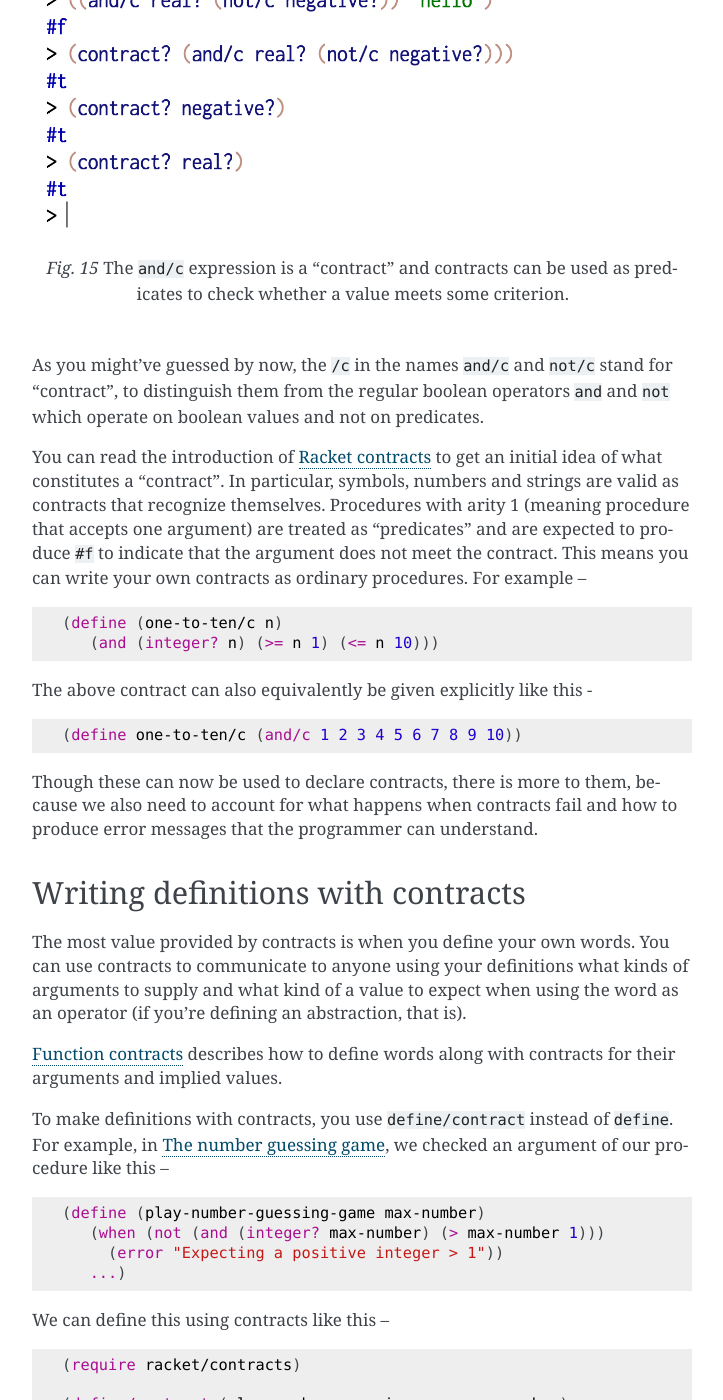
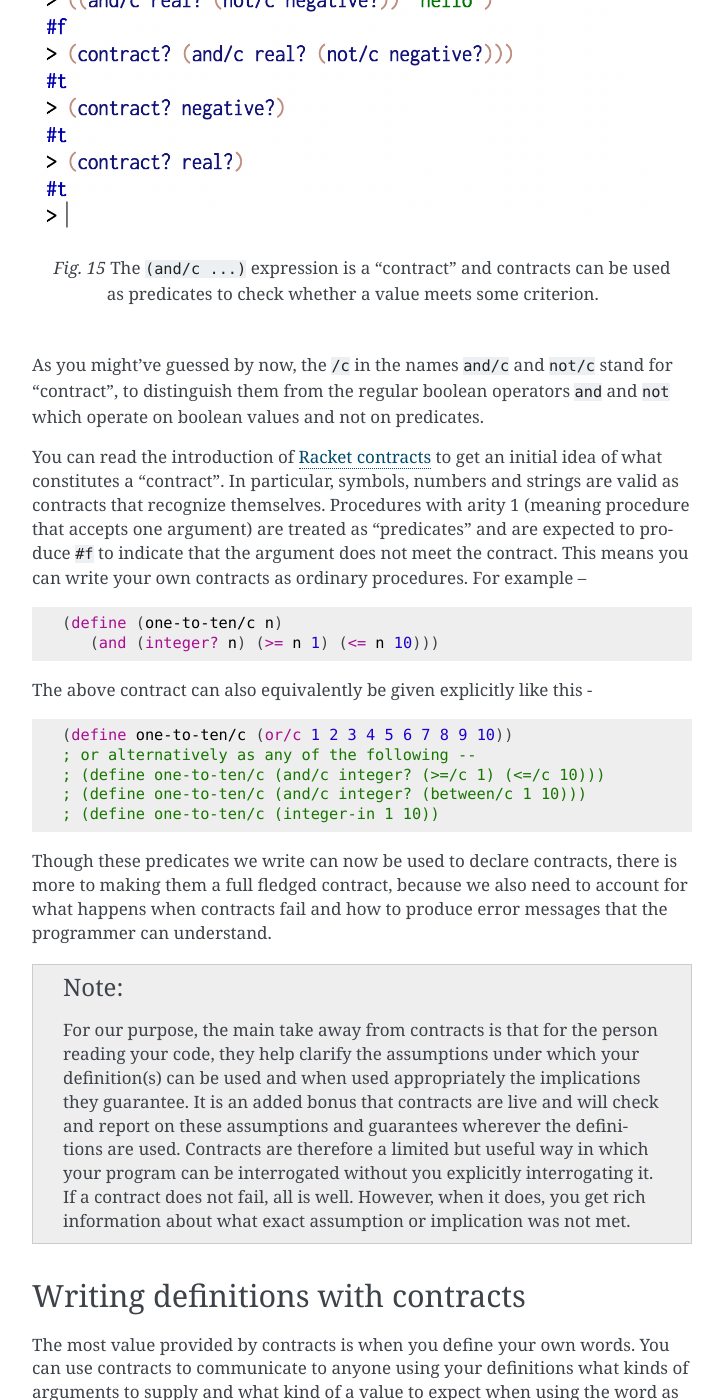
Before and after one commit to kreauniv/complit, a Sphinx documentation site: the page built from source/assumptions.rst, in a window 1280 px wide and 1400 px high, scrolled down 5105 px. Shown: the whole window, without its empty margins (388-1111 px from the left). Built offline with Sphinx 7.4.7, drawn with Linux system fonts in a browser that asks for light colours.

Commit message:
Tweaked contract language

```diff
--- a/source/assumptions.rst
+++ b/source/assumptions.rst
@@ -176,7 +176,7 @@ as shown in :numref:`fig-andc`.
 .. figure:: images/andc.png
    :align: center
 
-   The ``and/c`` expression is a "contract" and contracts can be used as
+   The ``(and/c ...)`` expression is a "contract" and contracts can be used as
    predicates to check whether a value meets some criterion.
 
 As you might've guessed by now, the ``/c`` in the names ``and/c`` and ``not/c``
@@ -200,11 +200,26 @@ The above contract can also equivalently be given explicitly like this -
 
 .. code:: racket
 
-   (define one-to-ten/c (and/c 1 2 3 4 5 6 7 8 9 10))
+   (define one-to-ten/c (or/c 1 2 3 4 5 6 7 8 9 10))
+   ; or alternatively as any of the following --
+   ; (define one-to-ten/c (and/c integer? (>=/c 1) (<=/c 10)))
+   ; (define one-to-ten/c (and/c integer? (between/c 1 10)))
+   ; (define one-to-ten/c (integer-in 1 10))
 
-Though these can now be used to declare contracts, there is more to them,
-because we also need to account for what happens when contracts fail and how
-to produce error messages that the programmer can understand.
+Though these predicates we write can now be used to declare contracts, there is
+more to making them a full fledged contract, because we also need to account
+for what happens when contracts fail and how to produce error messages that the
+programmer can understand.
+
+.. note:: For our purpose, the main take away from contracts is that for the
+   person reading your code, they help clarify the assumptions under which your
+   definition(s) can be used and when used appropriately the implications they
+   guarantee. It is an added bonus that contracts are live and will check and
+   report on these assumptions and guarantees wherever the definitions are
+   used. Contracts are therefore a limited but useful way in which your
+   program can be interrogated without you explicitly interrogating it.
+   If a contract does not fail, all is well. However, when it does, you get
+   rich information about what exact assumption or implication was not met.
 
 Writing definitions with contracts
 ----------------------------------
```
